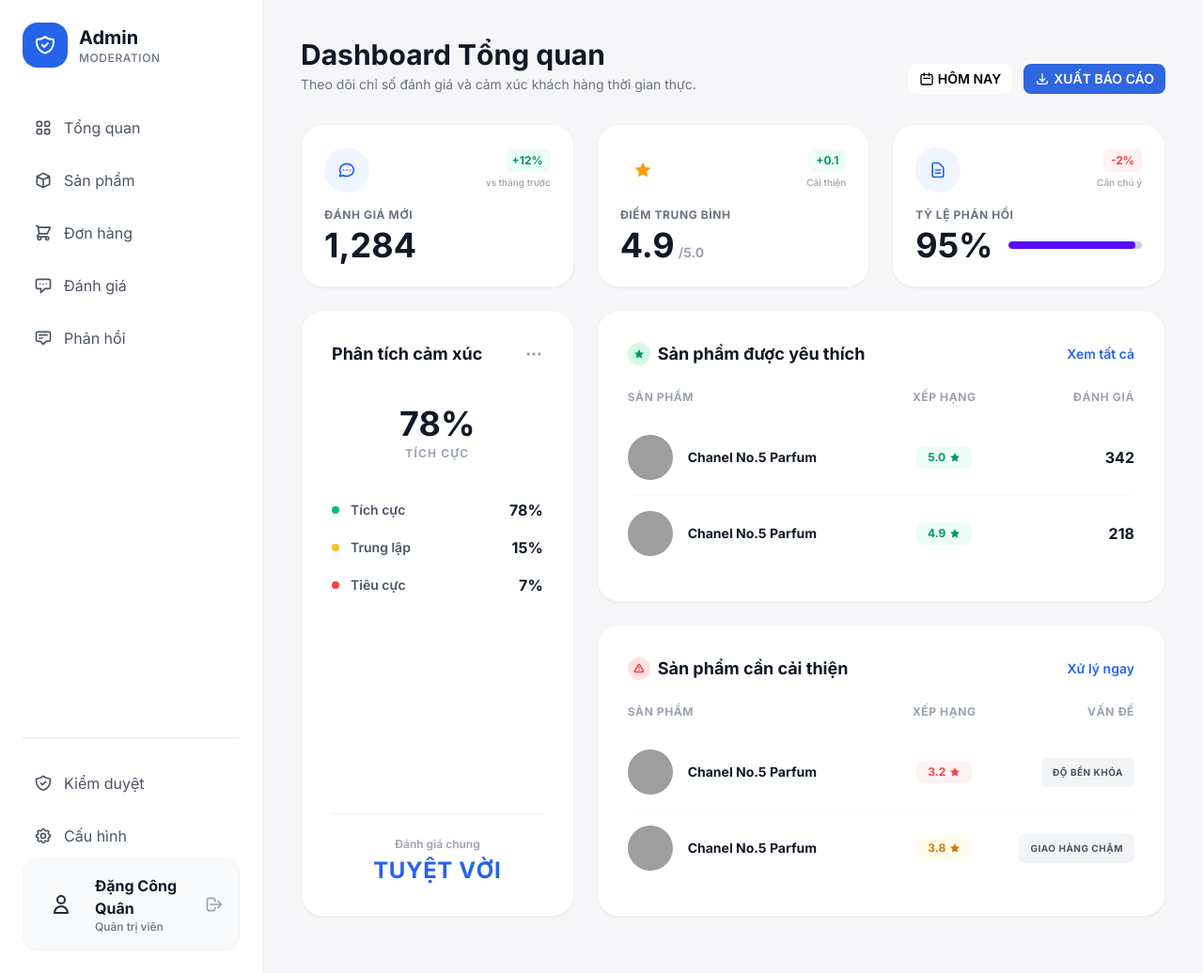
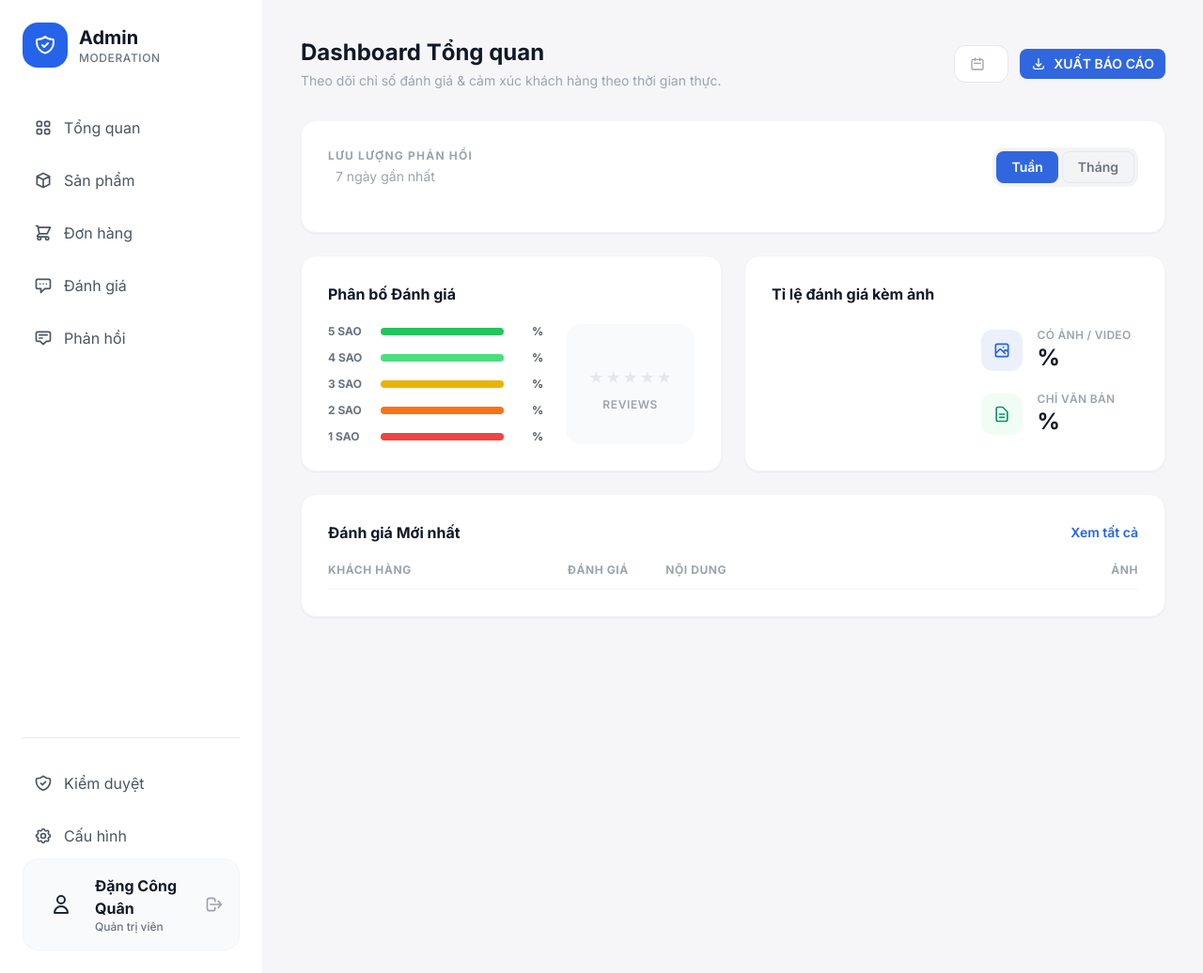
Before and after one commit to CFRMS-Project/CFRMS, a Node server app: template views/admin/pages/dashboard/index.pug in a window 1280 px wide. Shown: the whole page at 94% size. Run offline with Node 20, Linux system fonts and the light colour scheme; the template is opened without the code that fills it, so the values that code supplies are empty; some libraries are stand-ins or nearby versions; grey boxes are pictures that could not be loaded.

Commit message:
feat(dashboard-ui): [CPC-12] redesign admin dashboard and integrate ApexCharts

```diff
--- a/views/admin/pages/dashboard/index.pug
+++ b/views/admin/pages/dashboard/index.pug
@@ -3,181 +3,274 @@
 include ../../mixins/icons
 
 block styles
-  link(rel="stylesheet", href="/admin/css/feedbacks.css")
+  script(src="https://cdn.jsdelivr.net/npm/apexcharts" defer)
+  style.
+    .toggle-btn { transition: all .2s ease; }
+    .toggle-btn.active { background: #3067DF !important; color: #fff !important; border-color: transparent !important; }
+    .toggle-btn.inactive { background: transparent; color: #6b7280; border: 1.5px solid #e5e7eb; }
+    .star-row { transition: opacity .15s; }
+    .star-row:hover { opacity: .85; }
+    .progress-bar { transition: width .6s cubic-bezier(.4,0,.2,1); }
 
 block content
-  //- 1. HEADER (Tiêu đề và nút bấm)
-  div.flex.justify-between.items-end.mb-8
+  //- ── 1. HEADER ────────────────────────────────────────────────
+  div.flex.justify-between.items-center.mb-8
     div
-      h2.text-3xl.font-bold.text-gray-900 Dashboard Tổng quan
-      p.text-gray-500.mt-1.text-sm Theo dõi chỉ số đánh giá và cảm xúc khách hàng thời gian thực.
-    div.flex.gap-3
-      //- Nút Hôm nay
-      button.btn.btn-sm.h-10.px-4.border.border-none.rounded-xl.font-medium(style="background-color: #fff; color: #000;" class="hover:bg-gray-50")
-        span.mr-1
-          +iconCalendar()
-        | Hôm nay
-      //- Nút Xuất báo cáo
-      button.btn.btn-sm.h-10.px-4.border-none.rounded-5xl.font-medium(style="background-color: #3067DF; color: #fff;" class="hover:opacity-90")
-        span.mr-1
-          +iconDownload()
+      h2.text-2xl.font-extrabold.text-gray-900 Dashboard Tổng quan
+      p.text-gray-400.mt-1.text-sm Theo dõi chỉ số đánh giá & cảm xúc khách hàng theo thời gian thực.
+    div.flex.gap-3.items-center
+      //- Hiển thị thứ, ngày tháng hiện tại
+      div.flex.items-center.gap-2.h-10.px-4.rounded-xl.border.border-gray-200.bg-white.text-gray-700(style="font-size:13.5px;")
+        +iconCalendar("h-4 w-4 text-gray-400")
+        span.font-semibold= currentDateLabel
+      //- Xuất báo cáo (CSV)
+      a.btn.btn-sm.h-10.px-5.rounded-xl.font-semibold.border-none.text-white.flex.items-center.gap-2(href="/admin/dashboard/export-csv" style="background:#3067DF;" class="hover:opacity-90")
+        +iconDownload("h-4 w-4")
         | Xuất báo cáo
 
-  //- 2. ROW 1: BA THẺ THỐNG KÊ (METRICS CARDS)
-  div.grid.grid-cols-1.gap-6.mb-6(class="md:grid-cols-3")
+  //- ── 3. LINE CHART ───────────────────────────────────────────
+  div.bg-white.rounded-2xl.border.border-gray-100.shadow-sm.p-7.mb-6
+    div.flex.justify-between.items-center.mb-5
+      div
+        p.text-xs.font-bold.text-gray-400.uppercase.tracking-widest.mb-1 Lưu lượng phản hồi
+        div.flex.items-baseline.gap-2
+          h2.text-3xl.font-extrabold.text-gray-900#chart-total-label= weeklyTotal
+          span.text-sm.text-gray-400#chart-period-label 7 ngày gần nhất
+      div(class="flex bg-gray-100 rounded-xl p-1 gap-1")
+        button#btn-week(class="toggle-btn active px-4 py-1.5 rounded-lg text-sm font-semibold") Tuần
+        button#btn-month(class="toggle-btn inactive px-4 py-1.5 rounded-lg text-sm font-semibold") Tháng
+    div#chart-line
 
-    //- Thẻ 1: Đánh giá mới
-    div.bg-white.p-6.rounded-3xl.border.border-gray-100.shadow-sm
-      div.flex.justify-between.items-start.mb-4
-        div.w-12.h-12.rounded-full.bg-blue-50.flex.items-center.justify-center.text-blue-600
-          +iconChat()
-        div.text-right
-          span.inline-block.px-2.py-1.bg-green-50.text-green-600.text-xs.font-bold.rounded-md +12%
-          p.text-10.text-gray-400.mt-1.font-medium vs tháng trước
-      p.text-xs.font-bold.text-gray-500.tracking-wider.mb-1 ĐÁNH GIÁ MỚI
-      h3.text-4xl.font-extrabold.text-gray-900 1,284
+  //- ── 4. ROW: Phân bố + Tỉ lệ ảnh ───────────────────────────
+  div.grid.grid-cols-1.gap-6.mb-6(class="lg:grid-cols-2")
 
-    //- Thẻ 2: Điểm trung bình
-    div.bg-white.p-6.rounded-3xl.border.border-gray-100.shadow-sm
-      div.flex.justify-between.items-start.mb-4
-        div.w-12.h-12.rounded-full.bg-orange-50.flex.items-center.justify-center.text-yellow-500
-          +iconStar()
-        div.text-right
-          span.inline-block.px-2.py-1.bg-green-50.text-green-600.text-xs.font-bold.rounded-md +0.1
-          p.text-10.text-gray-400.mt-1.font-medium Cải thiện
-      p.text-xs.font-bold.text-gray-500.tracking-wider.mb-1 ĐIỂM TRUNG BÌNH
-      div.flex.items-baseline.gap-1
-        h3.text-4xl.font-extrabold.text-gray-900 4.9
-        span.text-sm.font-bold.text-gray-400 /5.0
+    //- Phân bố Đánh giá
+    div.bg-white.p-7.rounded-2xl.border.border-gray-100.shadow-sm
+      h3.font-bold.text-gray-900.text-base.mb-5 Phân bố Đánh giá
+      div.flex.gap-6
+        //- Cột trái: progress bars
+        div.flex-1.flex.flex-col.gap-3
+          - var starColors = {'5':'#22c55e','4':'#4ade80','3':'#eab308','2':'#f97316','1':'#ef4444'}
+          each stars in [5, 4, 3, 2, 1]
+            div.star-row.flex.items-center.gap-3
+              span.text-xs.font-bold.text-gray-500(style="min-width:44px;")= stars + ' SAO'
+              div.flex-1.bg-gray-100.rounded-full(style="height:8px;")
+                div.progress-bar.rounded-full(style=`height:8px; width:${ratingPercent[stars]}%; background:${starColors[stars]};`)
+              span.text-xs.font-bold.text-gray-600(style="min-width:30px;text-align:right;")= ratingPercent[stars] + '%'
+        //- Cột phải: avgRating card
+        div.flex.flex-col.items-center.justify-center.rounded-2xl.px-6.py-4.flex-shrink-0(style="background:#f9fafb; min-width:130px;")
+          p.text-5xl.font-extrabold.text-gray-900.mb-2= avgRating
+          div(class="flex gap-0.5 mb-2")
+            - var filledStars = Math.round(avgRating)
+            each i in [1,2,3,4,5]
+              span(style=`font-size:18px; color:${i <= filledStars ? '#f59e0b' : '#e5e7eb'};`) ★
+          p.text-xs.font-semibold.text-gray-400.uppercase.tracking-wider= totalFeedbacks.toLocaleString('vi-VN') + ' REVIEWS'
 
-    //- Thẻ 3: Tỷ lệ phản hồi
-    div.bg-white.p-6.rounded-3xl.border.border-gray-100.shadow-sm
-      div.flex.justify-between.items-start.mb-4
-        div.w-12.h-12.rounded-full.bg-blue-50.flex.items-center.justify-center.text-blue-600
-          +iconDocument()
-        div.text-right
-          span.inline-block.px-2.py-1.bg-red-50.text-red-500.text-xs.font-bold.rounded-md -2%
-          p.text-10.text-gray-400.mt-1.font-medium Cần chú ý
-      p.text-xs.font-bold.text-gray-500.tracking-wider.mb-1 TỶ LỆ PHẢN HỒI
-      div.flex.items-center.gap-4
-        h3.text-4xl.font-extrabold.text-gray-900 95%
-        progress.progress.progress-primary.w-full.bg-blue-50(value="95" max="100")
 
-  //- 3. ROW 2: BIỂU ĐỒ & DANH SÁCH (CHIA LƯỚI 1/3 VÀ 2/3)
-  div.grid.grid-cols-1.gap-6(class="lg:grid-cols-3")
+    //- Tỉ lệ kèm ảnh
+    div.bg-white.p-7.rounded-2xl.border.border-gray-100.shadow-sm.flex.flex-col
+      h3.font-bold.text-gray-900.text-base.mb-4 Tỉ lệ đánh giá kèm ảnh
+      div.flex.items-center.justify-around.flex-1
+        div#chart-donut(style="width:200px;flex-shrink:0;")
+        div.flex.flex-col.gap-5
+          //- Có ảnh
+          div.flex.items-center.gap-4
+            div.w-11.h-11.rounded-xl.flex.items-center.justify-center.flex-shrink-0(style="background:#EBF0FB;")
+              span.text-blue-600
+                +iconPhoto("h-5 w-5")
+            div
+              p.text-xs.text-gray-400.font-semibold.uppercase.tracking-wide Có ảnh / video
+              p.text-2xl.font-extrabold.text-gray-900= withMediaPercent + '%'
+          //- Chỉ văn bản
+          div.flex.items-center.gap-4
+            div.w-11.h-11.rounded-xl.flex.items-center.justify-center.flex-shrink-0(style="background:#F0FDF4;")
+              span.text-green-600
+                +iconTextFile("h-5 w-5")
+            div
+              p.text-xs.text-gray-400.font-semibold.uppercase.tracking-wide Chỉ văn bản
+              p.text-2xl.font-extrabold.text-gray-900= textOnlyPercent + '%'
 
-    //- Cột Trái: Phân tích cảm xúc
-    div.bg-white.p-8.rounded-3xl.border.border-gray-100.shadow-sm.flex.flex-col
-      div.flex.justify-between.items-center.mb-8
-        h3.font-bold.text-gray-900.text-lg Phân tích cảm xúc
-        button.text-gray-400(class="hover:text-gray-600")
-          +iconDots()
+  //- ── 5. Đánh giá Mới nhất ────────────────────────────────────
+  div.bg-white.p-7.rounded-2xl.border.border-gray-100.shadow-sm
+    div.flex.justify-between.items-center.mb-5
+      h3.font-bold.text-gray-900.text-base Đánh giá Mới nhất
+      a.text-sm.text-blue-600.font-semibold(href="/admin/feedbacks" class="hover:underline") Xem tất cả
 
-      //- Vòng tròn % dùng daisyUI
-      div.flex.justify-center.mb-10
-        div.radial-progress.text-yellow-400(style="--value:78; --size:14rem; --thickness: 1.5rem;" role="progressbar")
-          div.flex.flex-col.items-center.justify-center.text-gray-900.mt-2
-            span.text-4xl.font-extrabold 78%
-            span.text-xs.font-bold.text-gray-400.tracking-widest.mt-1 TÍCH CỰC
+    //- Header bảng
+    div.grid.grid-cols-12.text-xs.font-bold.text-gray-400.uppercase.tracking-wider.pb-3.border-b.border-gray-100
+      div.col-span-3 Khách hàng
+      div.col-span-2.text-center Đánh giá
+      div.col-span-5 Nội dung
+      div.col-span-2.text-right Ảnh
 
-      //- Chú giải (Legend)
-      div.space-y-4.mb-10
-        div.flex.justify-between.items-center
-          div.flex.items-center.gap-3
-            div.w-2.h-2.rounded-full.bg-green-500
-            span.text-sm.font-semibold.text-gray-600 Tích cực
-          span.font-bold.text-gray-900 78%
-        div.flex.justify-between.items-center
-          div.flex.items-center.gap-3
-            div.w-2.h-2.rounded-full.bg-yellow-400
-            span.text-sm.font-semibold.text-gray-600 Trung lập
-          span.font-bold.text-gray-900 15%
-        div.flex.justify-between.items-center
-          div.flex.items-center.gap-3
-            div.w-2.h-2.rounded-full.bg-red-500
-            span.text-sm.font-semibold.text-gray-600 Tiêu cực
-          span.font-bold.text-gray-900 7%
+    each fb in recentFeedbacks
+      div.grid.grid-cols-12.items-center.py-4.border-b.border-gray-50(class="last:border-0 hover:bg-gray-50/50 transition-colors rounded-xl -mx-1 px-1")
+        //- Khách hàng
+        div.col-span-3.flex.items-center.gap-3
+          if fb.user.avatar
+            img.w-10.h-10.rounded-full.object-cover.ring-2.ring-gray-100(src=fb.user.avatar alt=fb.user.name)
+          else
+            div.w-10.h-10.rounded-full.flex.items-center.justify-center.text-white.text-sm.font-bold.flex-shrink-0(style="background:linear-gradient(135deg,#3067DF,#60a5fa);")
+              = fb.user.name.charAt(0).toUpperCase()
+          div.min-w-0
+            p.font-semibold.text-gray-900.text-sm.truncate= fb.user.name
+            p.text-xs.text-gray-400= fb.createdAt.toLocaleDateString('vi-VN')
 
-      //- Kết luận chung
-      div.mt-auto.text-center.pt-6.border-t.border-gray-100
-        p.text-xs.font-semibold.text-gray-400.mb-1 Đánh giá chung
-        p.text-2xl.font-extrabold.text-blue-600.tracking-wide TUYỆT VỜI
+        //- Sao
+        div(class="col-span-2 flex justify-center items-center gap-0.5")
+          - for(let i = 1; i <= 5; i++)
+            span(class=i <= fb.rating ? 'text-yellow-400' : 'text-gray-200' style="font-size:13px;") ★
 
-    //- Cột Phải: 2 Danh sách sản phẩm (Chiếm 2/3)
-    div.flex.flex-col.gap-6(class="lg:col-span-2")
+        //- Nội dung
+        div.col-span-5.text-sm.text-gray-500.pr-4.leading-snug
+          = fb.content.length > 90 ? fb.content.substring(0, 90) + '…' : fb.content
 
-      //- Danh sách 1: Sản phẩm được yêu thích
-      div.bg-white.p-8.rounded-3xl.border.border-gray-100.shadow-sm
-        div.flex.justify-between.items-center.mb-6
-          div.flex.items-center.gap-2
-            div.w-6.h-6.rounded-full.bg-green-100.flex.items-center.justify-center.text-green-600
-              +iconStar("h-3 w-3")
-            h3.font-bold.text-gray-900.text-lg Sản phẩm được yêu thích
-          a.text-sm.text-blue-600.font-semibold(href="#", class="hover:underline") Xem tất cả
+        //- Ảnh
+        div.col-span-2.flex.justify-end
+          if fb.reviewMedia && fb.reviewMedia.length > 0
+            img.w-10.h-10.rounded-xl.object-cover.ring-2.ring-gray-100(src=fb.reviewMedia[0].url alt="media")
+          else
+            span.text-gray-200.text-xs —
 
-        //- Tiêu đề bảng
-        div.grid.grid-cols-12.text-xs.font-bold.text-gray-400.tracking-wider.mb-4
-          div.col-span-6 SẢN PHẨM
-          div.col-span-3.text-center XẾP HẠNG
-          div.col-span-3.text-right ĐÁNH GIÁ
+  //- ── SCRIPTS ─────────────────────────────────────────────────
+  script.
+    document.addEventListener('DOMContentLoaded', function () {
+      var weeklyLabels  = !{weeklyLabels};
+      var weeklyValues  = !{weeklyValues};
+      var weeklyTotal   = !{weeklyTotal};
+      var monthlyLabels = !{monthlyLabels};
+      var monthlyValues = !{monthlyValues};
+      var monthlyTotal  = !{monthlyTotal};
 
-        //- Dòng dữ liệu 1
-        div.grid.grid-cols-12.items-center.py-4.border-b.border-gray-50
-          div.col-span-6.flex.items-center.gap-4
-            img.w-12.h-12.rounded-full.object-cover.bg-gray-100(src="https://api.dicebear.com/7.x/notionists/svg?seed=chanel1" alt="Product")
-            span.font-bold.text-gray-900.text-sm Chanel No.5 Parfum
-          div.col-span-3.flex.justify-center
-            span.inline-flex.items-center.gap-1.px-3.py-1.bg-green-50.text-green-600.rounded-lg.text-xs.font-bold
-              | 5.0
-              +iconStar("h-3 w-3")
-          div.col-span-3.text-right.font-extrabold.text-gray-900 342
+      var chartTotalEl  = document.getElementById('chart-total-label');
+      var chartPeriodEl = document.getElementById('chart-period-label');
 
-        //- Dòng dữ liệu 2
-        div.grid.grid-cols-12.items-center.py-4
-          div.col-span-6.flex.items-center.gap-4
-            img.w-12.h-12.rounded-full.object-cover.bg-gray-100(src="https://api.dicebear.com/7.x/notionists/svg?seed=chanel2" alt="Product")
-            span.font-bold.text-gray-900.text-sm Chanel No.5 Parfum
-          div.col-span-3.flex.justify-center
-            span.inline-flex.items-center.gap-1.px-3.py-1.bg-green-50.text-green-600.rounded-lg.text-xs.font-bold
-              | 4.9
-              +iconStar("h-3 w-3")
-          div.col-span-3.text-right.font-extrabold.text-gray-900 218
+      // ─── Shared line chart options ───────────────────────────
+      function buildSeries(labels, values) {
+        return {
+          series: [{ name: 'Phản hồi', data: values }],
+          xaxis : { categories: labels },
+        };
+      }
 
-      //- Danh sách 2: Sản phẩm cần cải thiện
-      div.bg-white.p-8.rounded-3xl.border.border-gray-100.shadow-sm
-        div.flex.justify-between.items-center.mb-6
-          div.flex.items-center.gap-2
-            div.w-6.h-6.rounded-full.bg-red-100.flex.items-center.justify-center.text-red-500
-              +iconWarning()
-            h3.font-bold.text-gray-900.text-lg Sản phẩm cần cải thiện
-          a.text-sm.text-blue-600.font-semibold(href="#", class="hover:underline") Xử lý ngay
+      var lineOptions = {
+        chart: {
+          type: 'area',
+          height: 240,
+          toolbar: { show: false },
+          fontFamily: 'Inter, sans-serif',
+          animations: { enabled: true, easing: 'easeinout', speed: 500 },
+        },
+        series: [{ name: 'Phản hồi', data: weeklyValues }],
+        xaxis: {
+          categories: weeklyLabels,
+          axisBorder: { show: false },
+          axisTicks: { show: false },
+          labels: { style: { colors: '#9ca3af', fontSize: '12px' } },
+        },
+        yaxis: {
+          min: 0,
+          labels: { style: { colors: '#9ca3af', fontSize: '12px' } },
+        },
+        stroke: { curve: 'smooth', width: 2.5, colors: ['#3067DF'] },
+        fill: {
+          type: 'gradient',
+          gradient: {
+            shadeIntensity: 1,
+            opacityFrom: 0.3,
+            opacityTo: 0.01,
+            colorStops: [
+              { offset: 0,  color: '#3067DF', opacity: 0.3  },
+              { offset: 100, color: '#ffffff', opacity: 0.0 },
+            ],
+          },
+        },
+        dataLabels: { enabled: false },
+        grid: {
+          borderColor: '#f1f5f9',
+          strokeDashArray: 4,
+          xaxis: { lines: { show: false } },
+          padding: { left: 4, right: 4 },
+        },
+        markers: {
+          size: 5,
+          colors: ['#fff'],
+          strokeColors: '#3067DF',
+          strokeWidth: 2.5,
+          hover: { size: 7 },
+        },
+        tooltip: {
+          theme: 'light',
+          y: { formatter: function(v) { return v + ' phản hồi'; } },
+        },
+      };
 
-        //- Tiêu đề bảng
-        div.grid.grid-cols-12.text-xs.font-bold.text-gray-400.tracking-wider.mb-4
-          div.col-span-6 SẢN PHẨM
-          div.col-span-3.text-center XẾP HẠNG
-          div.col-span-3.text-right VẤN ĐỀ
+      var lineChart = new ApexCharts(document.querySelector('#chart-line'), lineOptions);
+      lineChart.render();
 
-        //- Dòng dữ liệu 1
-        div.grid.grid-cols-12.items-center.py-4.border-b.border-gray-50
-          div.col-span-6.flex.items-center.gap-4
-            img.w-12.h-12.rounded-full.object-cover.bg-gray-100(src="https://api.dicebear.com/7.x/notionists/svg?seed=chanel3" alt="Product")
-            span.font-bold.text-gray-900.text-sm Chanel No.5 Parfum
-          div.col-span-3.flex.justify-center
-            span.inline-flex.items-center.gap-1.px-3.py-1.bg-red-50.text-red-500.rounded-lg.text-xs.font-bold
-              | 3.2
-              +iconStar("h-3 w-3")
-          div.col-span-3.text-right
-            span.inline-block.px-3.py-2.bg-gray-100.text-gray-600.text-10.font-bold.rounded-md.tracking-wider ĐỘ BỀN KHÓA
+      // ─── Toggle Tuần / Tháng ────────────────────────────────
+      var btnWeek  = document.getElementById('btn-week');
+      var btnMonth = document.getElementById('btn-month');
 
-        //- Dòng dữ liệu 2
-        div.grid.grid-cols-12.items-center.py-4
-          div.col-span-6.flex.items-center.gap-4
-            img.w-12.h-12.rounded-full.object-cover.bg-gray-100(src="https://api.dicebear.com/7.x/notionists/svg?seed=chanel4" alt="Product")
-            span.font-bold.text-gray-900.text-sm Chanel No.5 Parfum
-          div.col-span-3.flex.justify-center
-            span.inline-flex.items-center.gap-1.px-3.py-1.bg-yellow-50.text-yellow-600.rounded-lg.text-xs.font-bold
-              | 3.8
-              +iconStar("h-3 w-3")
-          div.col-span-3.text-right
-            span.inline-block.px-3.py-2.bg-gray-100.text-gray-600.text-10.font-bold.rounded-md.tracking-wider GIAO HÀNG CHẬM
+      function setActive(btn, inactive) {
+        btn.classList.add('active');
+        btn.classList.remove('inactive');
+        inactive.classList.add('inactive');
+        inactive.classList.remove('active');
+      }
+
+      btnWeek.addEventListener('click', function () {
+        setActive(btnWeek, btnMonth);
+        lineChart.updateOptions(buildSeries(weeklyLabels, weeklyValues), true, true);
+        chartTotalEl.textContent  = weeklyTotal.toLocaleString('vi-VN');
+        chartPeriodEl.textContent = '7 ngày gần nhất';
+      });
+
+      btnMonth.addEventListener('click', function () {
+        setActive(btnMonth, btnWeek);
+        lineChart.updateOptions(buildSeries(monthlyLabels, monthlyValues), true, true);
+        chartTotalEl.textContent  = monthlyTotal.toLocaleString('vi-VN');
+        chartPeriodEl.textContent = '30 ngày gần nhất';
+      });
+
+      // ─── Donut Chart ─────────────────────────────────────────
+      var withMedia = !{withMediaPercent};
+      var textOnly  = !{textOnlyPercent};
+
+      var donutOptions = {
+        chart: { type: 'donut', height: 200, fontFamily: 'Inter, sans-serif' },
+        series: [withMedia, textOnly],
+        labels: ['Có ảnh', 'Chỉ văn bản'],
+        colors: ['#3067DF', '#4ade80'],
+        legend: { show: false },
+        dataLabels: { enabled: false },
+        plotOptions: {
+          pie: {
+            donut: {
+              size: '74%',
+              labels: {
+                show: true,
+                total: {
+                  show: true,
+                  label: 'Có ảnh',
+                  fontSize: '13px',
+                  fontWeight: 600,
+                  color: '#9ca3af',
+                  formatter: function () { return withMedia + '%'; },
+                },
+                value: {
+                  fontSize: '22px',
+                  fontWeight: 700,
+                  color: '#111827',
+                },
+              },
+            },
+          },
+        },
+        stroke: { width: 2, colors: ['#fff'] },
+        tooltip: { y: { formatter: function (v) { return v + '%'; } } },
+      };
+
+      var donutChart = new ApexCharts(document.querySelector('#chart-donut'), donutOptions);
+      donutChart.render();
+    });
```
